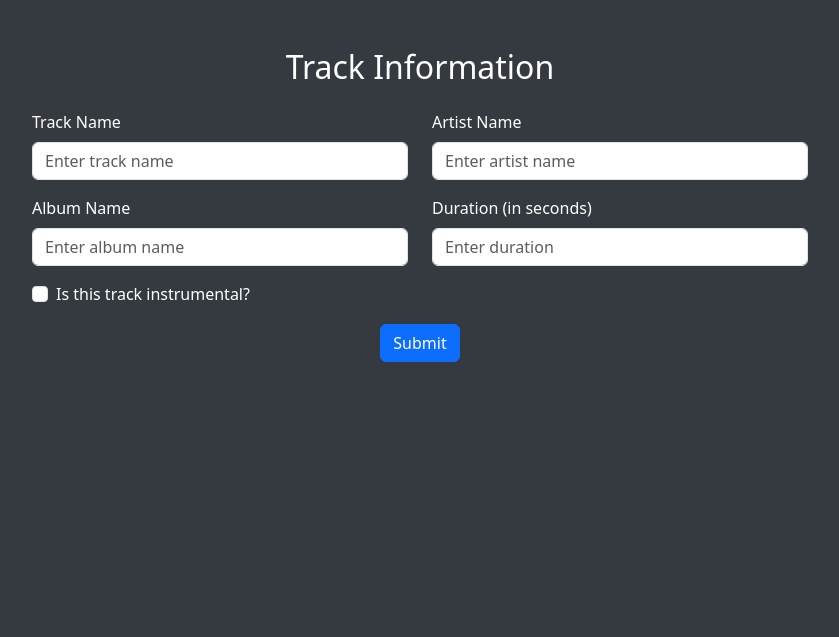
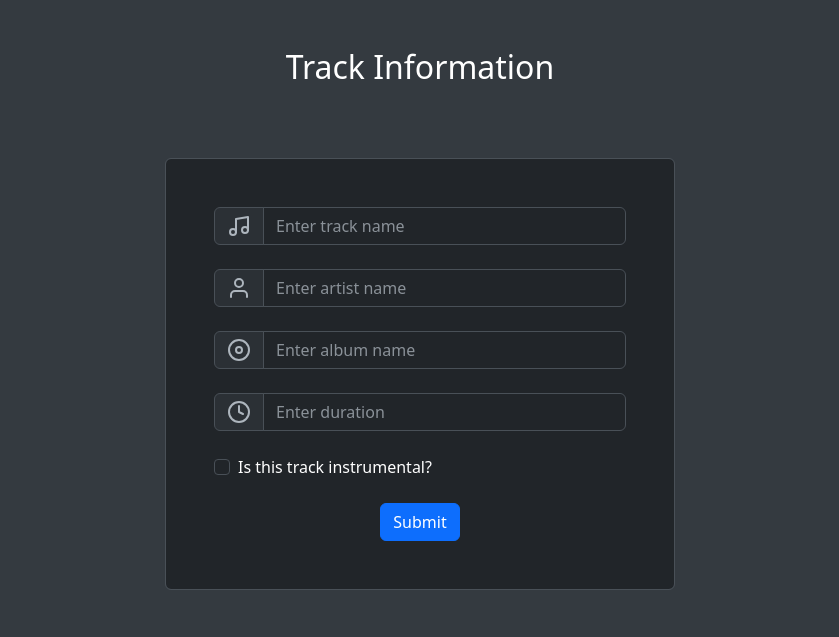
Before and after one commit to arghyasahoo/LRX, a FastAPI app: page / in a window 1280 px wide. Shown: the top 637 px of the page, without its empty margins (220-1059 px from the left). Run offline with FastAPI, Linux system fonts and the light colour scheme.

Commit message:
(feat) Added new stuff

```diff
--- a/main.py
+++ b/main.py
@@ -6,18 +6,15 @@ from pydantic import BaseModel
 from typing import Optional
 import requests # type: ignore
 from urllib.parse import urlparse, urlunparse, urlencode
+import json
 
 
 app = FastAPI()
 app.mount("/static", StaticFiles(directory="static"), name="static")
 templates = Jinja2Templates(directory="templates")
 
-dummy_req = {
-	"track_name": "Two Way Mirror",
-	"artist_name": "Loathe",
-	"album_name": "I let it in and it took everything",
-	"instreumental": False
-}
+base_url = "https://lrclib.net/api/get"
+
 
 class TrackInfo(BaseModel):
     track_name: str
@@ -26,12 +23,14 @@ class TrackInfo(BaseModel):
     duration: Optional[str] = None
     instrumental: bool = False
 
+
 @app.get("/", response_class=HTMLResponse)
 def index(request: Request):
     return templates.TemplateResponse("index.html", {"request": request})
 
 @app.post("/lyrics", response_class=HTMLResponse)
 async def get_lyrics(
+    request: Request,
     track_name: str = Form(...),
     artist_name: str = Form(...),
     album_name: Optional[str] = Form(None),
@@ -46,19 +45,20 @@ async def get_lyrics(
         instrumental=instrumental
     )
 
-    print(track_info.model_dump_json())
-
-    lyrics = await fetch_lyrics(track_info.model_dump_json())
-    lyrics = { k: v for k, v in lyrics.items() if v }
-    return templates.TemplateResponse("lyrics.html", {"lyrics": lyrics})
-
-base_url = "https://lrclib.net/api/get"
+    lyrics = await fetch_lyrics(filter_params(json.loads(track_info.model_dump_json())))
+    return templates.TemplateResponse("lyrics.html", {"request": request, "lyrics": lyrics})
 
 async def fetch_lyrics(track_details: dict) -> dict:
     parsed_url = urlparse(base_url)
-
     new_parsed_url = parsed_url._replace(query=urlencode(track_details, doseq=True))
     url = urlunparse(new_parsed_url)
+    resp = requests.get(url)
 
-    resp = requests.get(url)
-    return resp.json()
+    if resp.ok:
+        if 'application/json' in resp.headers.get('Content-Type'):
+            return resp.json()
+
+    return json.dumps({"error": resp.text})
+
+def filter_params(params: dict):
+    return {k: v for k, v in params.items() if v}
--- a/templates/index.html
+++ b/templates/index.html
@@ -1,5 +1,6 @@
 <!DOCTYPE html>
 <html lang="en">
+
 <head>
     <meta charset="UTF-8">
     <meta name="viewport" content="width=device-width, initial-scale=1.0">
@@ -7,58 +8,74 @@
     <link rel="stylesheet" href="https://cdn.jsdelivr.net/npm/bootstrap@5.3.0/dist/css/bootstrap.min.css">
     <style>
         body {
-            background-color: #343a40; /* Dark background */
-            color: white; /* White text */
+            background-color: #343a40;
+            /* Dark background */
+            color: white;
+            /* White text */
         }
-        .form-label {
-            color: #ffffff; /* Label color */
+
+
+        color: #ffffff;
+
         }
-        .form-check-label {
-            color: #ffffff; /* Radio button label color */
+
+
+        color: #ffffff;
+
         }
+
         .container {
-            max-width: 800px; /* Limit container width */
-            margin-top: 50px; /* Margin from top */
+            max-width: 800px;
+            /* Limit container width */
+            margin-top: 50px;
+            /* Margin from top */
         }
     </style>
 </head>
-<body>
 
+<body data-bs-theme="dark">
     <div class="container mt-5">
         <h2 class="mb-4 text-center">Track Information</h2>
-    <form method="post" action="/lyrics">
-        <div class="row">
+        <div class="p-5 d-flex justify-content-center align-items-center">
+            <form class="form-control p-5 w-50" method="post" action="/lyrics">
                 <!-- Track Name -->
-            <div class="col-md-6 mb-3">
-                <label for="trackName" class="form-label">Track Name</label>
-                <input type="text" class="form-control" name="track_name" id="trackName" placeholder="Enter track name" required>
+                <div class="input-group mb-4">
+                    <span class="input-group-text" id="addon-wrapping"><i data-feather="music"></i></span>
+                    <input type="text" class="form-control" name="track_name" id="trackName"
+                        placeholder="Enter track name" required>
                 </div>
+                {# <div class="mb-4">
+
+                    <input type="text" class="form-control" name="track_name" id="trackName"
+                        placeholder="Enter track name" required>
+                </div> #}
 
                 <!-- Artist Name -->
-            <div class="col-md-6 mb-3">
-                <label for="artistName" class="form-label">Artist Name</label>
-                <input type="text" class="form-control" name="artist_name" id="artistName" placeholder="Enter artist name">
+                <div class="input-group mb-4">
+                    <span class="input-group-text" id="addon-wrapping"><i data-feather="user"></i></span>
+                    <input type="text" class="form-control" name="artist_name" id="artistName"
+                        placeholder="Enter artist name">
                 </div>
 
                 <!-- Album Name -->
-            <div class="col-md-6 mb-3">
-                <label for="albumName" class="form-label">Album Name</label>
-                <input type="text" class="form-control" name="album_name" id="albumName" placeholder="Enter album name">
+                <div class="input-group mb-4">
+                    <span class="input-group-text" id="addon-wrapping"><i data-feather="disc"></i></span>
+                    <input type="text" class="form-control" name="album_name" id="albumName"
+                        placeholder="Enter album name">
                 </div>
 
                 <!-- Duration -->
-            <div class="col-md-6 mb-3">
-                <label for="duration" class="form-label">Duration (in seconds)</label>
+                <div class="input-group mb-4">
+                    <span class="input-group-text" id="addon-wrapping"><i data-feather="clock"></i></span>
                     <input type="text" class="form-control" name="duration" id="duration" placeholder="Enter duration">
                 </div>
 
                 <!-- Instrumental Radio Button -->
-            <div class="col-md-12 mb-3">
-                <div class="form-check">
-                    <input class="form-check-input" type="checkbox" name="instrumental" id="instrumentalCheckbox">
-                    <label class="form-check-label" for="instrumentalCheckbox">
+                <div class="col-md-12 mb-4">
+                    <div class="form-check text-white">
+                        <input class="form-check-input text-light" type="checkbox" name="instrumental"
+                            id="instrumentalCheckbox">
                         Is this track instrumental?
-                    </label>
                     </div>
                 </div>
 
@@ -66,10 +83,16 @@
                 <div class="col-md-12 text-center">
                     <button type="submit" class="btn btn-primary">Submit</button>
                 </div>
-        </div>
             </form>
         </div>
+    </div>
 
+    <script src="https://unpkg.com/feather-icons"></script>
+    <script src="https://cdn.jsdelivr.net/npm/feather-icons/dist/feather.min.js"></script>
+    <script>
+        feather.replace();
+    </script>
     <script src="https://cdn.jsdelivr.net/npm/bootstrap@5.3.0/dist/js/bootstrap.bundle.min.js"></script>
 </body>
+
 </html>
```
Also changed, not shown: static/script.js (+6 -6 lines), static/styles.css (+24 -6 lines), templates/lyrics.html (+18 -11 lines). Lines whose indentation alone changed are shown as unchanged.
